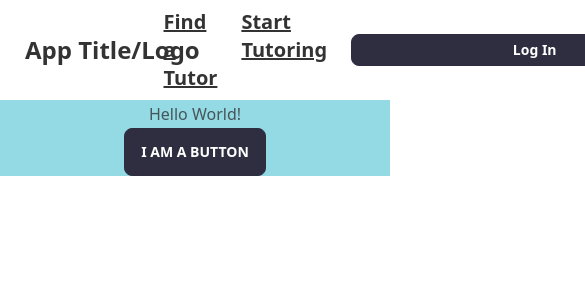
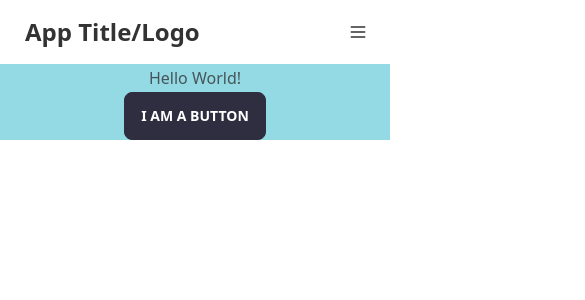
Before and after one commit to chingu-voyages/Find-A-Tutor-App, a React (Vite) app in the folder client/: page / in a window 390 px wide. Shown: the top 300 px of the page, 585 px wide, since content can reach past the window. Built offline with nearby package versions, Linux system fonts and the light colour scheme.

Commit message:
feat: complete navbar

```diff
--- a/client/src/components/Navbar.tsx
+++ b/client/src/components/Navbar.tsx
@@ -1,20 +1,67 @@
+import { MagnifyingGlassIcon, PencilIcon } from '@heroicons/react/24/outline';
 import Button from './Button';
 
 const Navbar = () => {
   return (
-    <div className="navbar bg-base-100 justify-between">
-      <div>
+    <div className="navbar bg-base-100 items-center justify-between">
+      <div className="navbar-start">
         <a className="btn btn-ghost normal-case text-2xl font-bold">
           App Title/Logo
         </a>
       </div>
-      <div>
-        <ul className="flex gap-6 mr-6 text-xl underline font-semibold">
-          <li>Find a Tutor</li>
-          <li>Start Tutoring</li>
-        </ul>
-        <Button text="Log In" custom={['mr-6']} />
-        <Button text="Sign Up" custom={[]} />
+      <div className="navbar-end">
+        <div className="dropdown lg:hidden w-full flex justify-end">
+          <button className="btn btn-square btn-ghost lg:hidden">
+            <svg
+              xmlns="http://www.w3.org/2000/svg"
+              fill="none"
+              viewBox="0 0 24 24"
+              className="inline-block w-5 h-5 stroke-current"
+            >
+              <path
+                strokeLinecap="round"
+                strokeLinejoin="round"
+                strokeWidth="2"
+                d="M4 6h16M4 12h16M4 18h16"
+              ></path>
+            </svg>
+          </button>
+          <ul
+            tabIndex={0}
+            className="menu menu-compact items-center gap-2 dropdown-content mt-12 p-4 shadow bg-base-100 rounded-box w-52"
+          >
+            <li>
+              <a href="#">
+                <MagnifyingGlassIcon className="w-4" />
+                Find a Tutor
+              </a>
+            </li>
+            <li>
+              <a href="#">
+                <PencilIcon className="w-4" />
+                Start Tutoring
+              </a>
+            </li>
+            <div className="w-5/6">
+              <Button text="Log In" custom={[]} />
+            </div>
+            <div className="w-5/6">
+              <Button text="Sign Up" custom={[]} />
+            </div>
+          </ul>
+        </div>
+        <div className="hidden lg:flex">
+          <ul className="flex items-center gap-6 mr-6 text-xl underline underline-offset-[6px] font-semibold">
+            <li className="hover:text-secondary">
+              <a href="#">Find a Tutor</a>
+            </li>
+            <li className="hover:text-secondary">
+              <a href="#">Start Tutoring</a>
+            </li>
+          </ul>
+          <Button text="Log In" custom={['mr-6']} />
+          <Button text="Sign Up" custom={[]} />
+        </div>
       </div>
     </div>
   );
```
